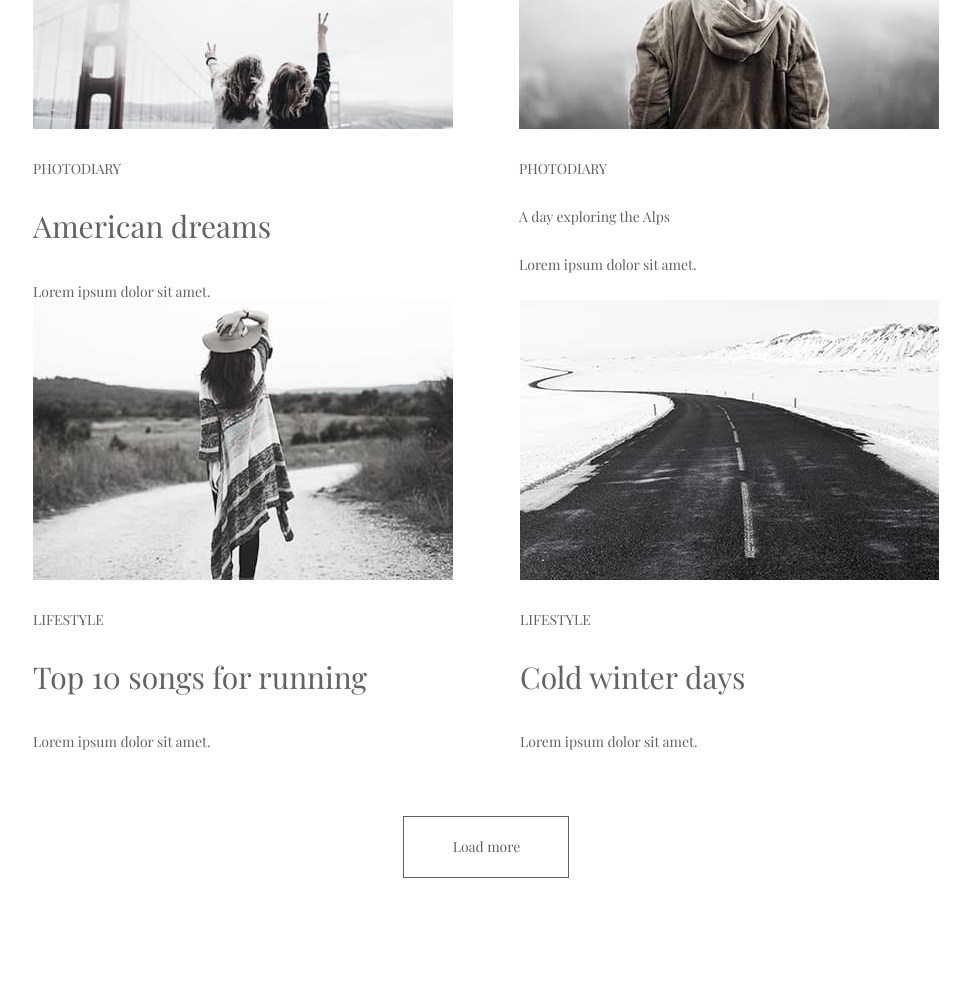
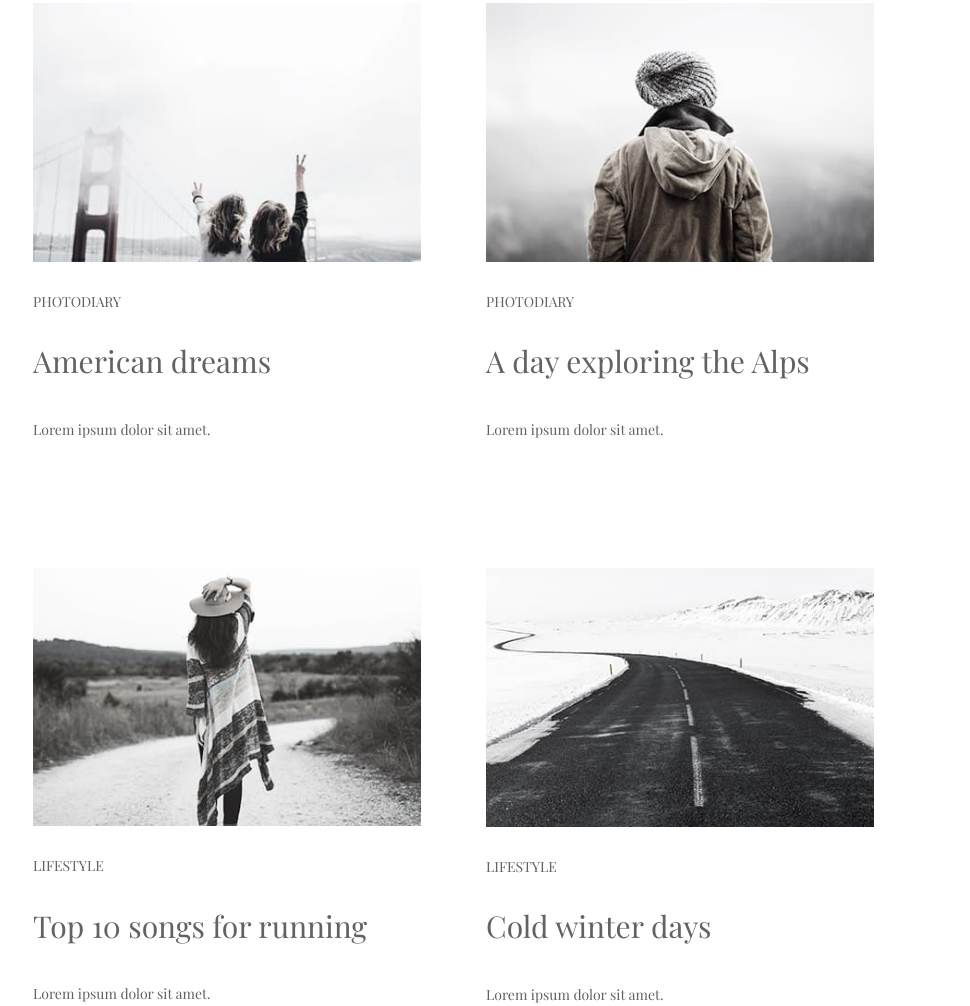
Before and after one commit to MaksimKhandeshyn/Photoblog, a plain HTML site: page index.html in a window 1280 px wide. Shown: the part 813-1819 px from the top of the page, without its empty margins (154-1124 px from the left). Before the commit the page ends 1691 px from the top, so only its background shows below. Drawn offline with nearby package versions, Linux system fonts and the light colour scheme.

Commit message:
add margin to button

```diff
--- a/css/style.css
+++ b/css/style.css
@@ -2,9 +2,11 @@
   --accent-color: #03a9f4;
   --main-color: #626262;
   --add-color: #b4ad9e;
+  --white: #fff;
+  --color-link: #7d7d7d;
 }
 body {
-  font-family: "Robotto";
+  font-family: "Playfair Display";
 }
 h1,
 h2,
@@ -60,11 +62,11 @@ img {
   margin-right: 99px;
 }
 .nav-link {
-  color: #7d7d7d;
-  font-family: Playfair Display;
+  color: var(--color-link);
   font-size: 14px;
   text-transform: uppercase;
 }
+.nav-link:hover,
 .nav-link:focus {
   color: var(--accent-color);
 }
@@ -72,29 +74,27 @@ img {
   padding-bottom: 66px;
   display: flex;
   flex-wrap: wrap;
-  justify-content: space-between;
+  column-gap: 65px;
+  row-gap: 130px;
+  /* justify-content: space-between; */
 }
-/* .gallery-item {
-  margin-right: 61px;
-} */
+.gallery-item {
+  flex-basis: calc(100% / 2 - 65px);
+}
 .gallery-text {
   margin-bottom: 32px;
   color: var(--main-color);
-  font-family: Playfair Display;
   font-size: 14px;
-  font-weight: 400;
 }
 .gallery-title {
   margin-bottom: 40px;
   color: var(--main-color);
-  font-family: Playfair Display;
   font-size: 30px;
-  font-style: normal;
   font-weight: 400;
+  line-height: 1.33;
 }
 .gallery-info {
   color: var(--main-color);
-  font-family: Playfair Display;
   font-size: 14px;
 }
 .gallery-img {
@@ -105,15 +105,13 @@ img {
   margin-bottom: 32px;
 }
 .button {
-  color: #626262;
-  font-family: Playfair Display;
+  color: var(--main-color);
   font-size: 14px;
-  font-style: normal;
-  font-weight: 400;
   line-height: normal;
   padding: 20px 48px 21px 49px;
-  background: #fff;
-  border: 1px solid #626262;
-  display: flex;
+  background: var(--white);
+  border: 1px solid var(--main-color);
+  display: block;
   margin: 0 auto;
+  margin-bottom: 66px;
 }
--- a/index.html
+++ b/index.html
@@ -83,7 +83,7 @@
             <article class="gallery-box">
               <img src="./imges/man.jpg" alt="man" class="gallery-img" />
               <p class="gallery-text">PHOTODIARY</p>
-              <h2 class="gallery-text">A day exploring the Alps</h2>
+              <h2 class="gallery-title">A day exploring the Alps</h2>
               <p class="gallery-info">Lorem ipsum dolor sit amet.</p>
             </article>
           </li>
```
